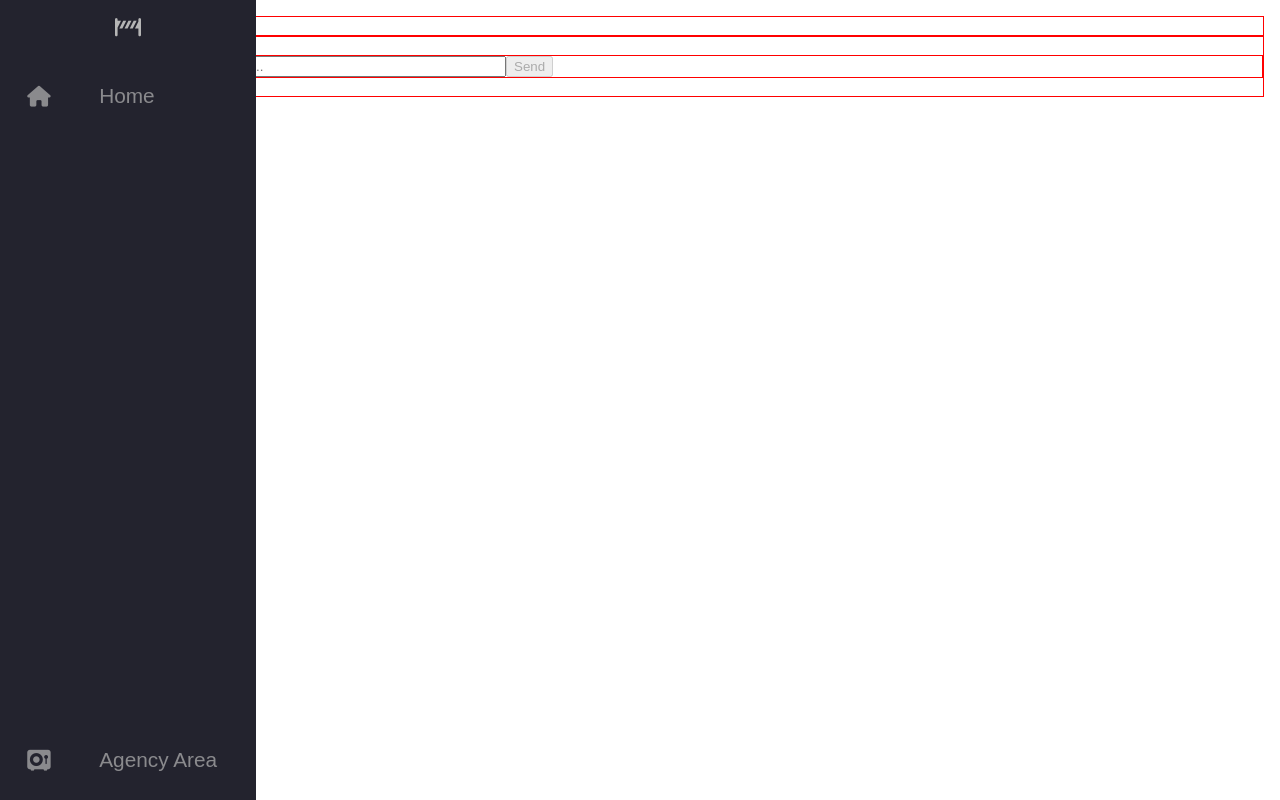
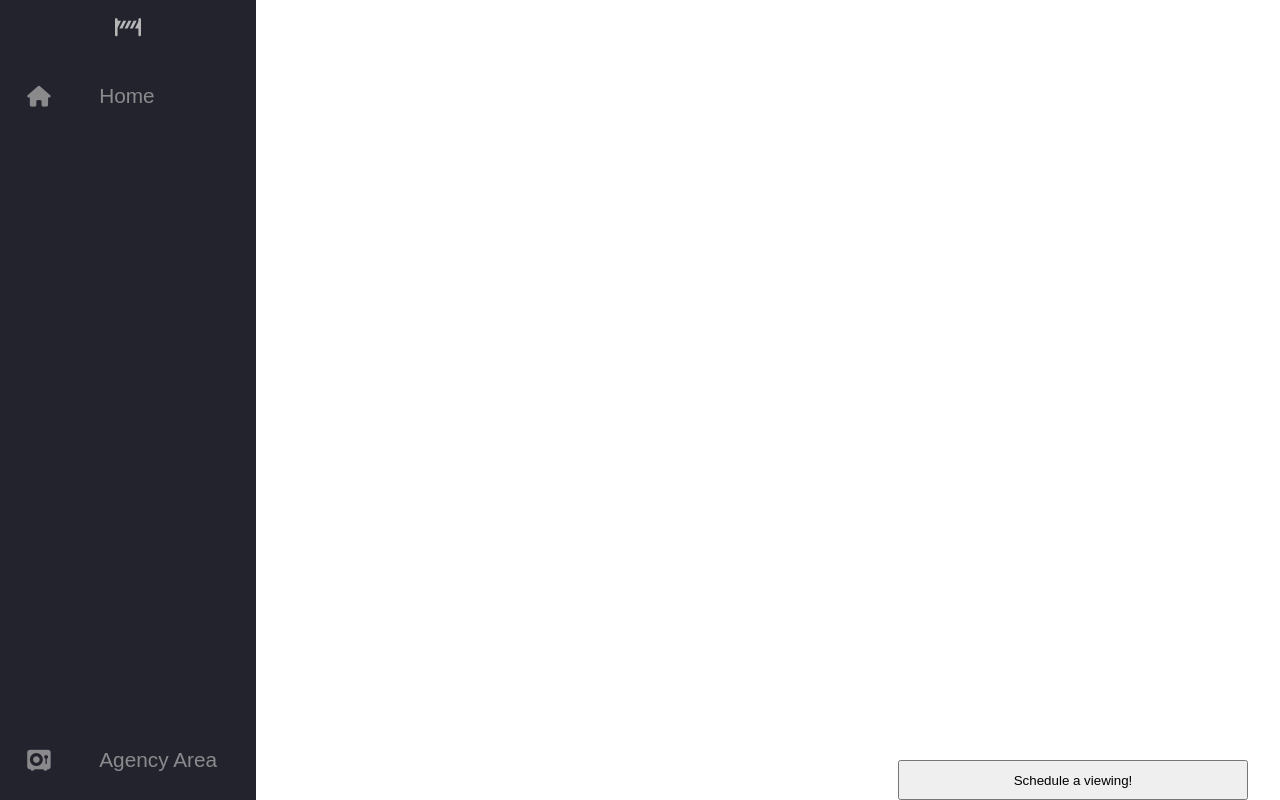
Before and after one commit to phpmvk/RentalGenie, an Angular app in the folder client/rental-genie-app/: page / in a window 1280 px wide. Built offline with nearby package versions, Linux system fonts and the light colour scheme.

Commit message:
refactored chat-box in order to include toggle button. Added some styling to messages, but chat-screen is not yet finalised (does not scroll!)

```diff
--- a/client/rental-genie-app/src/app/app.module.ts
+++ b/client/rental-genie-app/src/app/app.module.ts
@@ -12,6 +12,7 @@ import { LoginComponent } from './agent_view/login/login.component';
 import { ListItemListingComponent } from './client_view/Listings/list-item-listing/list-item-listing.component';
 import { IndividualListingComponent } from './client_view/Listings/individual-listing/individual-listing.component';
 import { NavbarComponent } from './client_view/navbar/navbar.component';
+import { ChatToggleComponent } from './client_view/Chat/chat-toggle/chat-toggle.component';
 
 @NgModule({
   declarations: [
@@ -23,6 +24,7 @@ import { NavbarComponent } from './client_view/navbar/navbar.component';
     ListItemListingComponent,
     IndividualListingComponent,
     NavbarComponent,
+    ChatToggleComponent,
   ],
   imports: [
     BrowserModule,
--- a/client/rental-genie-app/src/app/client_view/Chat/chat-box/chat-box.component.css
+++ b/client/rental-genie-app/src/app/client_view/Chat/chat-box/chat-box.component.css
@@ -0,0 +1,46 @@
+.test {
+  display: flex;
+  flex-direction: column;
+  position: absolute;
+  bottom: 0;
+  right: 2rem;
+  width: 350px;
+}
+
+.chat-box {
+  box-sizing: border-box;
+  max-height: 450px;
+  display: flex;
+  flex-direction: column;
+  border: 1px solid grey;
+  border-top-right-radius: 5px;
+  border-top-left-radius: 5px;
+  box-shadow: 0 0 10px rgba(0, 0, 0, 0.357);
+  padding: 5px;
+}
+
+.chat-header {
+  flex-shrink: 0;
+  height: 40px;
+  display: flex;
+  justify-content: center;
+  align-items: center;
+}
+
+.chat-screen {
+  box-sizing: border-box;
+  flex-grow: 1;
+  margin-bottom: 5px;
+  border: 1px solid black;
+  padding: 5px;
+  height: 300px;
+  overflow-y: auto;
+}
+
+.chat-input {
+  flex-shrink: 0;
+}
+
+.chat-toggle {
+  box-sizing: border-box;
+}
--- a/client/rental-genie-app/src/app/client_view/Chat/chat-box/chat-box.component.html
+++ b/client/rental-genie-app/src/app/client_view/Chat/chat-box/chat-box.component.html
@@ -1,4 +1,18 @@
-<div class="b-red">
-  <app-chat-screen class="b-red" [messages]="messages"></app-chat-screen>
-  <app-chat-input class="b-red" (messageSend)="chatMessageSend($event)" ></app-chat-input>
+<div class="test">
+  <div class="chat-box b-red" *ngIf="showChat">
+
+    <div class="chat-header">
+      RentalGenie Chat
+    </div>
+    <div class="chat-screen">
+      <app-chat-screen [messages]="messages"></app-chat-screen>
+    </div>
+    <div class="chat-input">
+      <app-chat-input (messageSend)="chatMessageSend($event)" ></app-chat-input>
+    </div>
+
+  </div>
+  <div class="chat-toggle">
+    <app-chat-toggle (toggleChatBox)="toggleChat()"></app-chat-toggle>
+  </div>
 </div>
--- a/client/rental-genie-app/src/app/client_view/Chat/chat-box/chat-box.component.ts
+++ b/client/rental-genie-app/src/app/client_view/Chat/chat-box/chat-box.component.ts
@@ -8,8 +8,8 @@ import { Message } from 'src/app/types';
   styleUrls: ['./chat-box.component.css']
 })
 export class ChatBoxComponent {
-
   messages: Message[] = []
+  showChat = false;
 
   constructor(
     private api: ApiClientService
@@ -29,4 +29,8 @@ export class ChatBoxComponent {
     })
   }
 
+  toggleChat(){
+    this.showChat = !this.showChat
+  }
+
 }
--- a/client/rental-genie-app/src/app/client_view/Chat/chat-input/chat-input.component.css
+++ b/client/rental-genie-app/src/app/client_view/Chat/chat-input/chat-input.component.css
@@ -1,3 +1,16 @@
-input {
-  width: 400px
+.form-container {
+  display: flex;
+  align-items: center;
+  height: 40px;
 }
+
+input[type="text"] {
+  box-sizing: border-box;
+  flex-grow: 1;
+  height: 100%;
+}
+
+button {
+  width: 60px;
+  height: 100%;
+}
--- a/client/rental-genie-app/src/app/client_view/Chat/chat-input/chat-input.component.html
+++ b/client/rental-genie-app/src/app/client_view/Chat/chat-input/chat-input.component.html
@@ -1,6 +1,4 @@
-<div class="b-red">
-  <form [formGroup]="messageForm" (ngSubmit)="handleSubmit()">
-    <input type="text" formControlName="content" placeholder="Type your message here ...">
-    <button [disabled]="!messageForm.valid">Send</button>
-  </form>
-</div>
+<form class="form-container" [formGroup]="messageForm" (ngSubmit)="handleSubmit()">
+  <input type="text" formControlName="content" placeholder="Type your message here ...">
+  <button [disabled]="!messageForm.valid">Send</button>
+</form>
--- a/client/rental-genie-app/src/app/client_view/Chat/chat-screen/chat-screen.component.css
+++ b/client/rental-genie-app/src/app/client_view/Chat/chat-screen/chat-screen.component.css
@@ -0,0 +1,17 @@
+.from-user {
+  background-color: #007bff;
+  color: white;
+  border-radius: 10px;
+  padding: 10px;
+  margin: 10px 0;
+  align-self: flex-end;
+}
+
+.from-bot {
+  background-color: #f0f0f0;
+  color: black;
+  border-radius: 10px;
+  padding: 10px;
+  margin: 10px 0;
+  align-self: flex-start;
+}
--- a/client/rental-genie-app/src/app/client_view/Chat/chat-screen/chat-screen.component.html
+++ b/client/rental-genie-app/src/app/client_view/Chat/chat-screen/chat-screen.component.html
@@ -1,3 +1,9 @@
-<div class="b-red">
-  <div *ngFor="let message of messages">{{message.content}}</div>
+<div class="chat-screen" #scrollScreen>
+  <div *ngFor="let message of messages"
+     class="message"
+     #message
+     [ngClass]="{'from-user': message.isFromUser, 'from-bot': !message.isFromUser}">
+  {{message.content}}
 </div>
+
+</div>
--- a/client/rental-genie-app/src/app/client_view/Chat/chat-screen/chat-screen.component.ts
+++ b/client/rental-genie-app/src/app/client_view/Chat/chat-screen/chat-screen.component.ts
@@ -1,4 +1,4 @@
-import { Component, Input } from '@angular/core';
+import { Component, Input} from '@angular/core';
 import { Message } from 'src/app/types';
 
 @Component({
@@ -8,8 +8,17 @@ import { Message } from 'src/app/types';
 })
 export class ChatScreenComponent {
 
+
+
   @Input()
   messages: Message[] = [];
 
+  ngAfterViewChecked() {
+    this.scrollDown()
+  }
+
+  scrollDown() {
+
+  }
 
 }
--- /dev/null
+++ b/client/rental-genie-app/src/app/client_view/Chat/chat-toggle/chat-toggle.component.css
@@ -0,0 +1,4 @@
+button {
+  width: 100%;
+  height: 40px;
+}
--- /dev/null
+++ b/client/rental-genie-app/src/app/client_view/Chat/chat-toggle/chat-toggle.component.html
@@ -0,0 +1 @@
+<button (click)="toggleChat()">{{showChat ? "Minimize chat" : "Schedule a viewing!"}}</button>
--- /dev/null
+++ b/client/rental-genie-app/src/app/client_view/Chat/chat-toggle/chat-toggle.component.ts
@@ -0,0 +1,17 @@
+import { Component, EventEmitter, Output } from '@angular/core';
+
+@Component({
+  selector: 'app-chat-toggle',
+  templateUrl: './chat-toggle.component.html',
+  styleUrls: ['./chat-toggle.component.css']
+})
+export class ChatToggleComponent {
+
+  @Output() toggleChatBox = new EventEmitter<boolean>();
+  showChat = false;
+
+  toggleChat() {
+    this.showChat = !this.showChat;
+    this.toggleChatBox.emit(this.showChat);
+  }
+}
```
Also changed, not shown: 1 other file (tests, documents, lock files or other folders).
